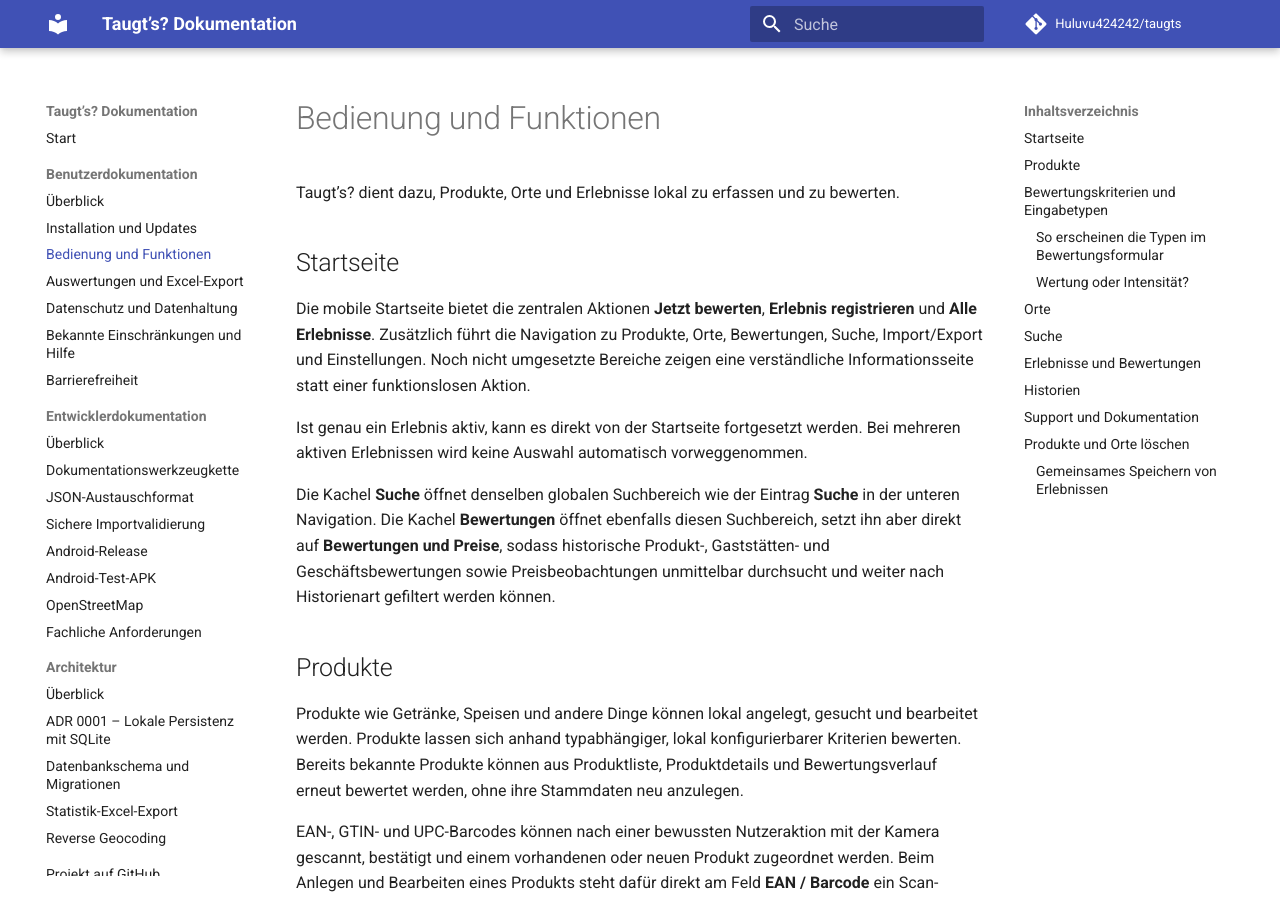
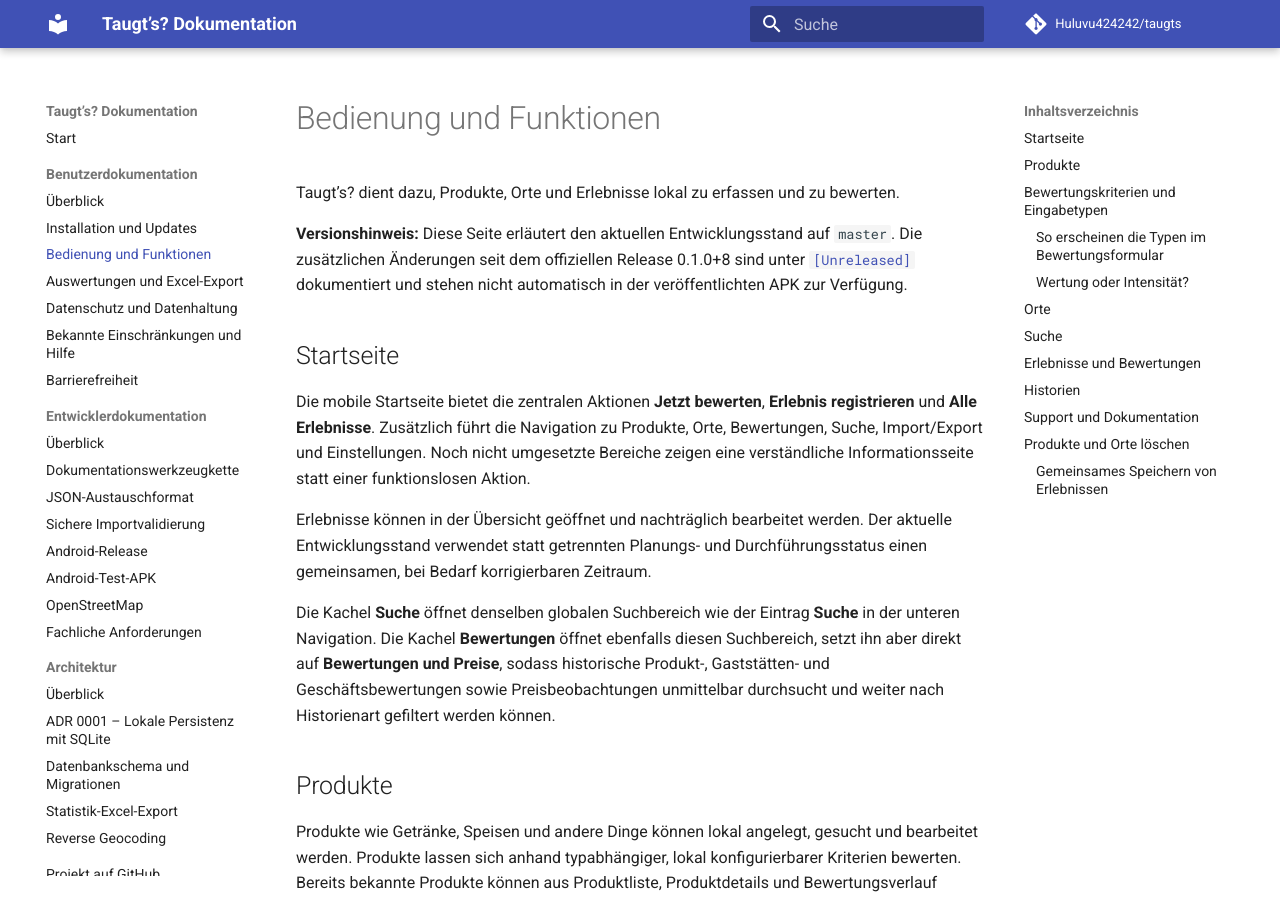
Before and after one commit to Huluvu424242/taugts, an MkDocs documentation site: the page built from docs/benutzer/bedienung.md, in a window 1280 px wide and 900 px high. Built offline with MkDocs 1.6.1 and Material for MkDocs 9.7.7, drawn with Linux system fonts in a browser that asks for light colours; comment, search, counter and statistics services are not loaded.

Commit message:
docs(#232): docs/benutzer/bedienung.md präzisieren

```diff
--- a/docs/benutzer/bedienung.md
+++ b/docs/benutzer/bedienung.md
@@ -1,12 +1,14 @@
 # Bedienung und Funktionen
 
 Taugt’s? dient dazu, Produkte, Orte und Erlebnisse lokal zu erfassen und zu bewerten.
+
+**Versionshinweis:** Diese Seite erläutert den aktuellen Entwicklungsstand auf `master`. Die zusätzlichen Änderungen seit dem offiziellen Release 0.1.0+8 sind unter [`[Unreleased]`](https://github.com/Huluvu424242/taugts/blob/master/CHANGELOG.md) dokumentiert und stehen nicht automatisch in der veröffentlichten APK zur Verfügung.
 
 ## Startseite
 
 Die mobile Startseite bietet die zentralen Aktionen **Jetzt bewerten**, **Erlebnis registrieren** und **Alle Erlebnisse**. Zusätzlich führt die Navigation zu Produkte, Orte, Bewertungen, Suche, Import/Export und Einstellungen. Noch nicht umgesetzte Bereiche zeigen eine verständliche Informationsseite statt einer funktionslosen Aktion.
 
-Ist genau ein Erlebnis aktiv, kann es direkt von der Startseite fortgesetzt werden. Bei mehreren aktiven Erlebnissen wird keine Auswahl automatisch vorweggenommen.
+Erlebnisse können in der Übersicht geöffnet und nachträglich bearbeitet werden. Der aktuelle Entwicklungsstand verwendet statt getrennten Planungs- und Durchführungsstatus einen gemeinsamen, bei Bedarf korrigierbaren Zeitraum.
 
 Die Kachel **Suche** öffnet denselben globalen Suchbereich wie der Eintrag **Suche** in der unteren Navigation. Die Kachel **Bewertungen** öffnet ebenfalls diesen Suchbereich, setzt ihn aber direkt auf **Bewertungen und Preise**, sodass historische Produkt-, Gaststätten- und Geschäftsbewertungen sowie Preisbeobachtungen unmittelbar durchsucht und weiter nach Historienart gefiltert werden können.
 
```
